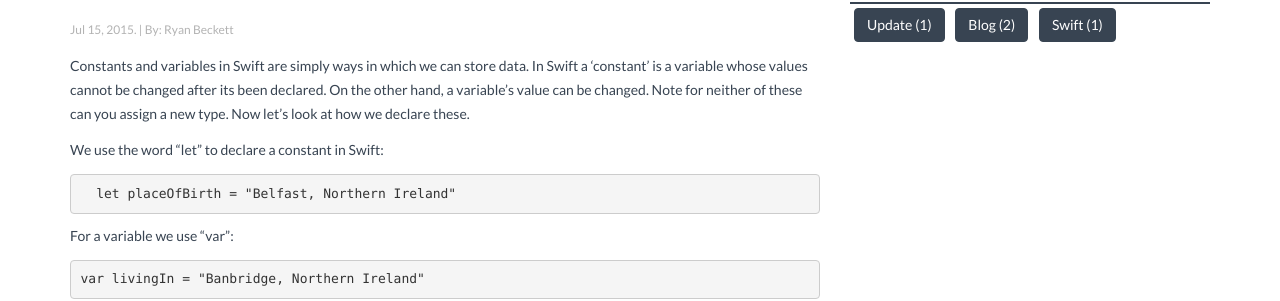
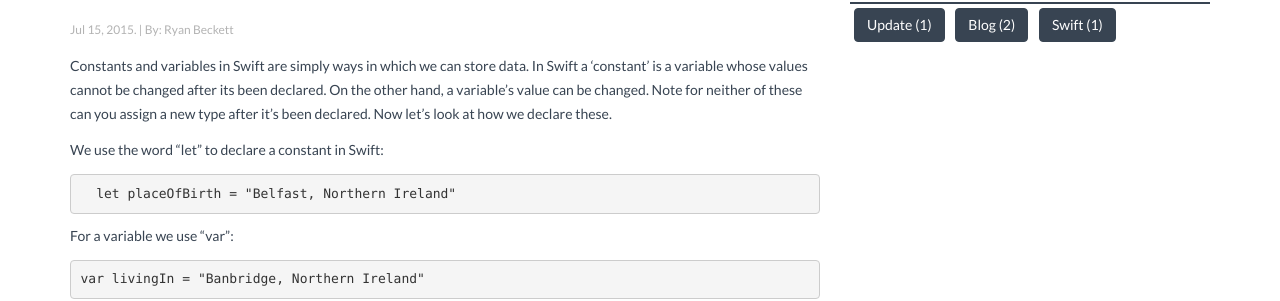
Before and after one commit to RyanBeckett/blog, a Jekyll site: the page built from _posts/blog/2015-07-15-constants-and-variables.markdown, in a window 1280 px wide and 900 px high. Shown: the part 477-778 px from the top of the window. Built offline with Jekyll 4.4.1, drawn with Linux system fonts in a browser that asks for light colours; nearby versions of some CDN libraries; comment, search, counter and statistics services are not loaded.

Commit message:
Reworded swift post 1

```diff
--- a/_posts/blog/2015-07-15-constants-and-variables.markdown
+++ b/_posts/blog/2015-07-15-constants-and-variables.markdown
@@ -10,7 +10,7 @@ img: swiftb.jpg
 thumb: swift.jpg
 ---
 
-Constants and variables in Swift are simply ways in which we can store data. In Swift a 'constant' is a variable whose values cannot be changed after its been declared. On the other hand, a variable's value can be changed. Note for neither of these can you assign a new type. Now let's look at how we declare these.
+Constants and variables in Swift are simply ways in which we can store data. In Swift a 'constant' is a variable whose values cannot be changed after its been declared. On the other hand, a variable's value can be changed. Note for neither of these can you assign a new type after it's been declared. Now let's look at how we declare these.
 <!--more-->
 
 We use the word "let" to declare a constant in Swift:
```
